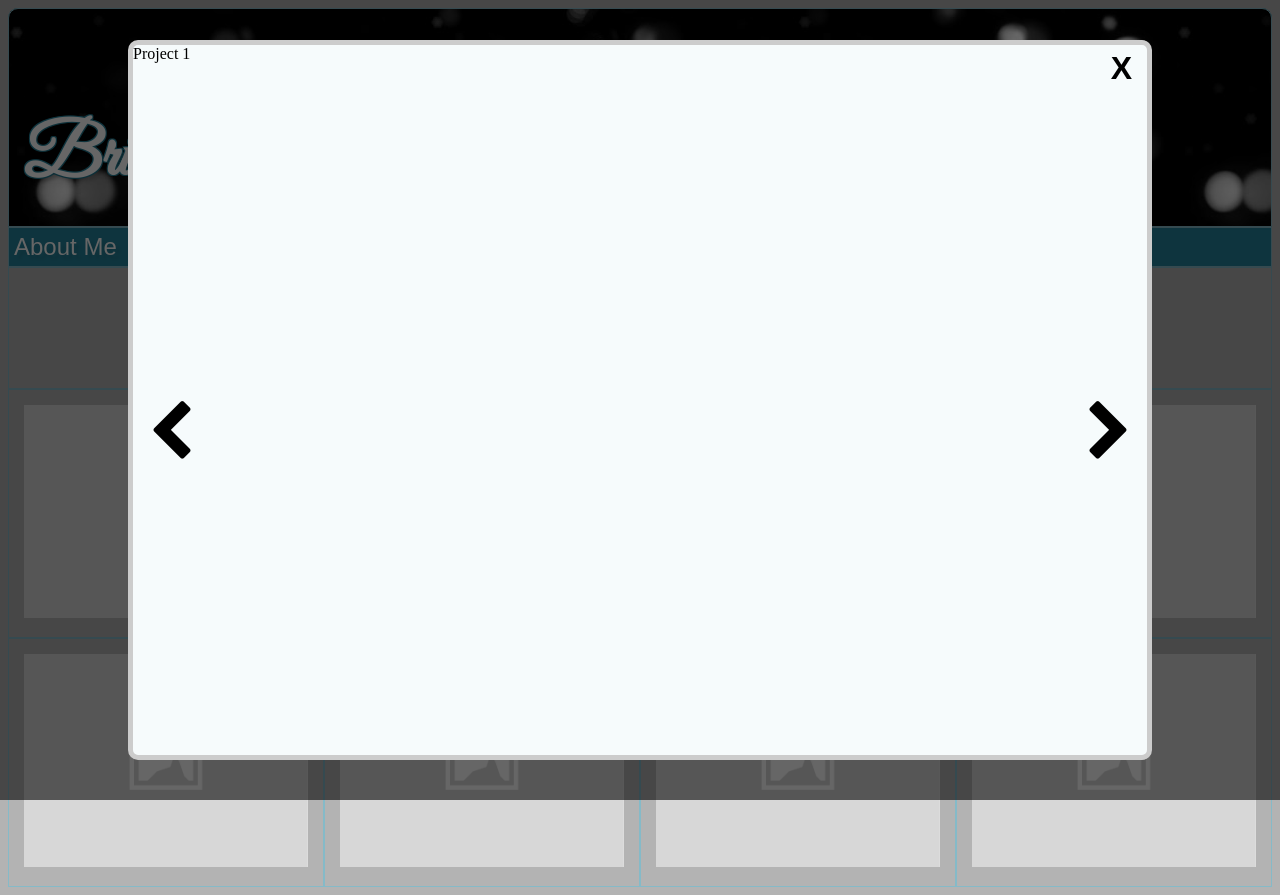
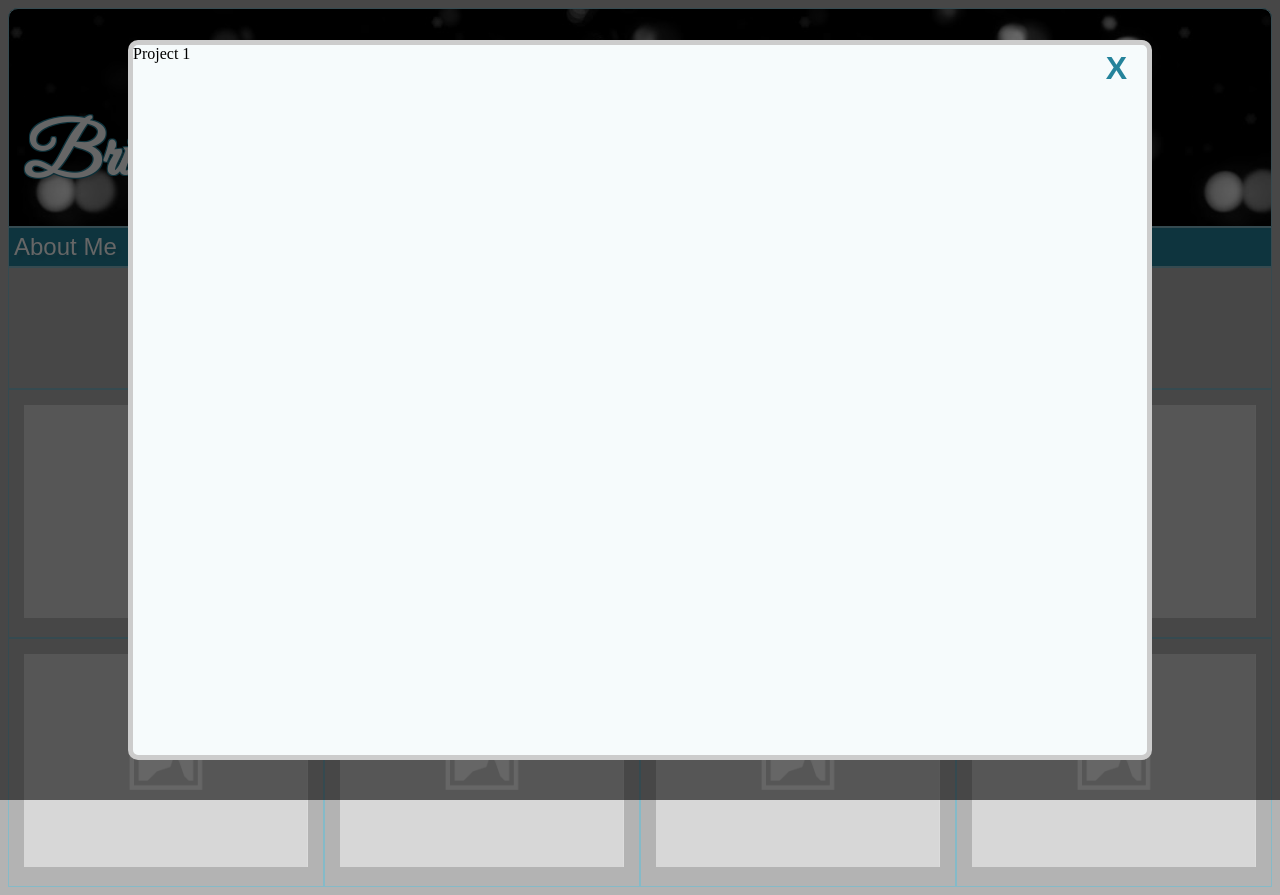
Before and after one commit to erskin19/MI362FinalProject, a PHP site: page /portfolio.php in a window 1280 px wide, after a click that opens the changed part. Run offline with PHP 8.4, Linux system fonts and the light colour scheme; data that the repository does not hold is empty; some libraries are stand-ins or nearby versions.

Commit message:
embeding pdf

```diff
--- a/css/main.css
+++ b/css/main.css
@@ -145,11 +145,11 @@
 #popup #exitPopup {
     position:absolute;
     top: 5px;
-    right: 15px;
+    right: 20px;
     font-size: 2em;
     font-weight: bold;
     font-family: "Arial", Arial, sans-serif;
-    color: black;
+    color: #24839B;
     padding:0;
     z-index:12;
 }
--- a/portfolio.php
+++ b/portfolio.php
@@ -27,9 +27,7 @@
     <?php echo $view->displayProjects(); ?>
 </div>
 <div id="popup">
-    <a id="exitPopup" href=""> X </a>
-    <a id="lastPic" href=""> <i class="fa fa-chevron-left fa-2x"></i> </a>
-    <a id="nextPic" href=""> <i class="fa fa-chevron-right fa-2x"></i> </a>
+    <a id="exitPopup" href="">X</a>
     <object id="pdf" data="pdf/Boards.pdf" type="application/pdf" >
         <a href="pdf/Boards.pdf">Project 1</a>
     </object>
```
